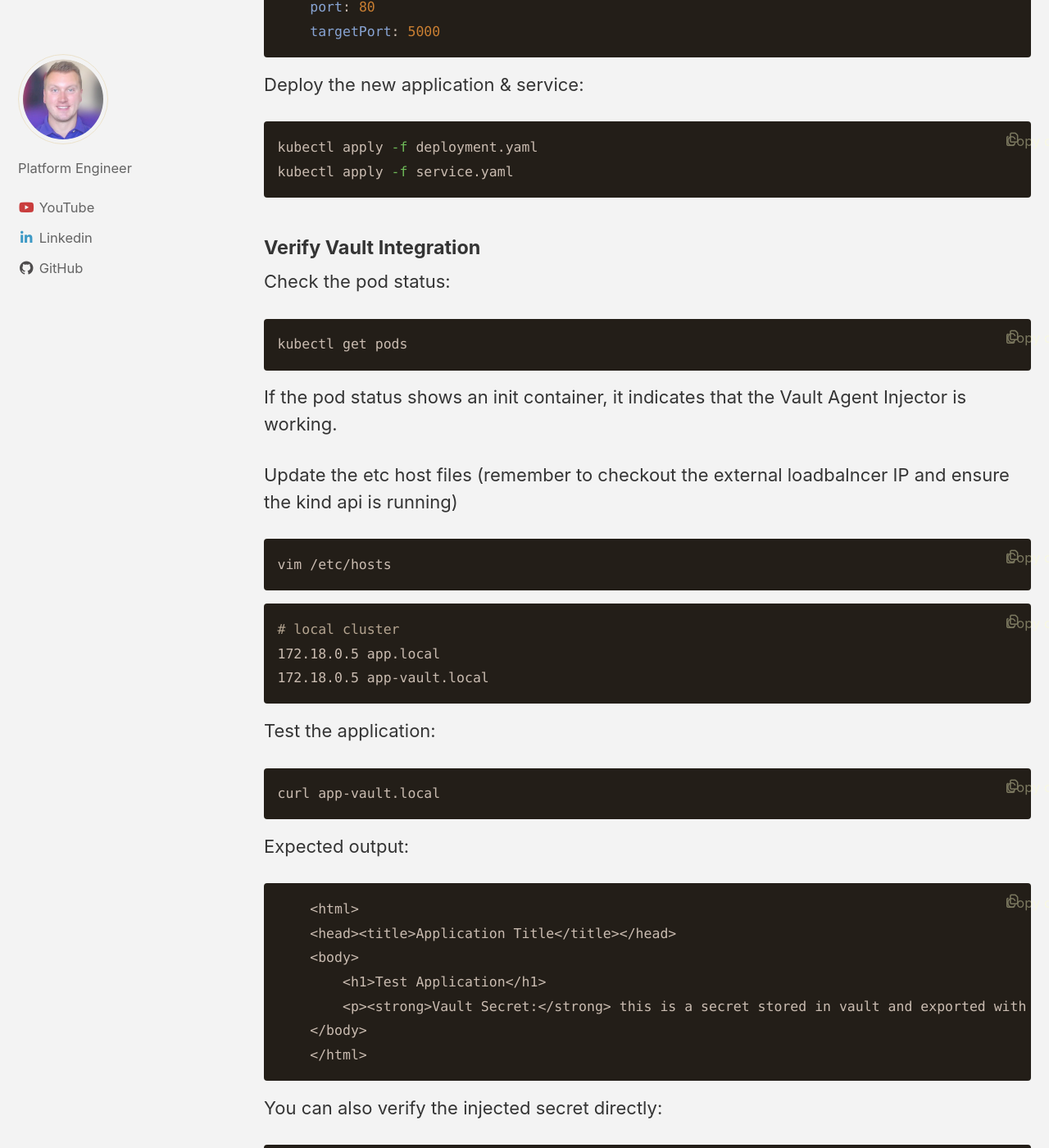
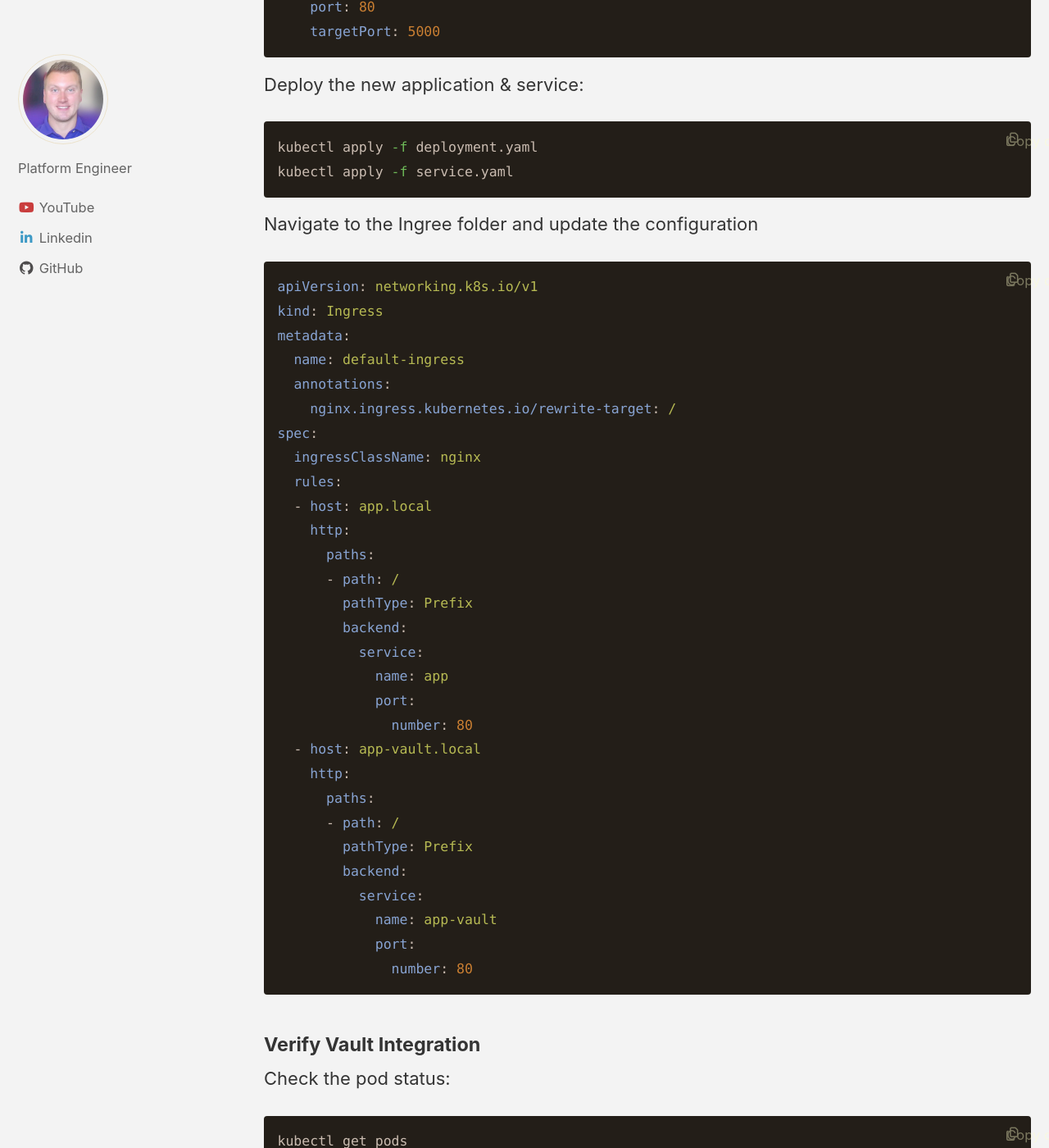
Before and after one commit to Matcham89/chrismatcham-dev, a Jekyll site: the page built from _posts/2025-01-01-Hands-On-Kubernetes-Part 2-Deploying-Vault.md, in a window 1280 px wide and 1400 px high, scrolled down 8682 px. Shown: the whole window at 82% size. Built offline with Jekyll 4.4.1, drawn with Linux system fonts in a browser that asks for light colours; cached includes are drawn as plain includes; some of the changed text lies outside the part shown.

Commit message:
feat: update part 2

````diff
--- a/_posts/2025-01-01-Hands-On-Kubernetes-Part 2-Deploying-Vault.md
+++ b/_posts/2025-01-01-Hands-On-Kubernetes-Part 2-Deploying-Vault.md
@@ -276,6 +276,40 @@ kubectl apply -f deployment.yaml
 kubectl apply -f service.yaml
 ```
 
+Navigate to the Ingree folder and update the configuration
+
+```yaml
+apiVersion: networking.k8s.io/v1
+kind: Ingress
+metadata:
+  name: default-ingress
+  annotations:
+    nginx.ingress.kubernetes.io/rewrite-target: /
+spec:
+  ingressClassName: nginx
+  rules:
+  - host: app.local
+    http:
+      paths:
+      - path: /
+        pathType: Prefix
+        backend:
+          service:
+            name: app
+            port:
+              number: 80
+  - host: app-vault.local
+    http:
+      paths:
+      - path: /
+        pathType: Prefix
+        backend:
+          service:
+            name: app-vault
+            port:
+              number: 80
+```
+
 
 #### Verify Vault Integration
 Check the pod status:
````
